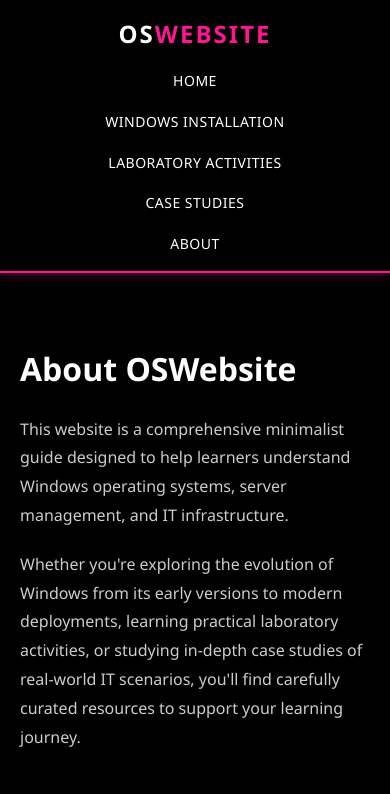
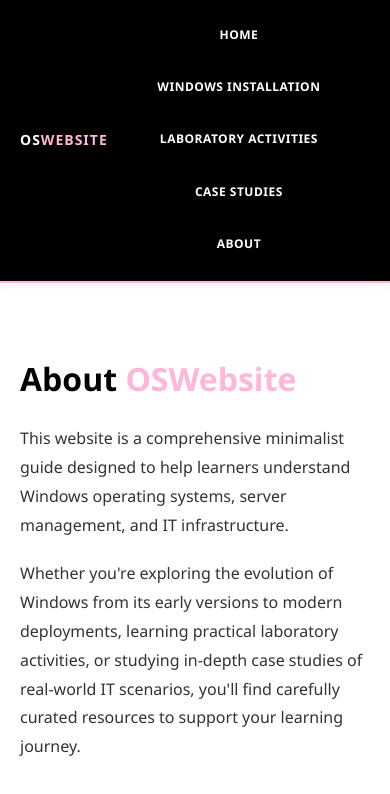
Before and after one commit to Jaqqqqqqq/OSWebsite, a plain HTML site: page about.html in a window 390 px wide. Drawn offline with Linux system fonts and the light colour scheme.

Commit message:
Update theme: white background, light pink accents, logo beside menu

```diff
--- a/style.css
+++ b/style.css
@@ -6,40 +6,41 @@
 
 body {
     font-family: 'Segoe UI', Tahoma, Geneva, Verdana, sans-serif;
-    background-color: #000000;
-    color: #ffffff;
+    background-color: #ffffff;
+    color: #000000;
     line-height: 1.6;
 }
 
 /* Header & Logo */
 header {
     background-color: #000000;
-    border-bottom: 2px solid #ff1493;
-    padding: 20px 40px;
+    border-bottom: 2px solid #ffb6d9;
+    padding: 15px 40px;
     position: sticky;
     top: 0;
     z-index: 1000;
-    box-shadow: 0 2px 10px rgba(255, 20, 147, 0.3);
+    box-shadow: 0 2px 10px rgba(255, 182, 217, 0.3);
 }
 
 .header-container {
     display: flex;
     align-items: center;
-    justify-content: space-between;
-    max-width: 1200px;
+    gap: 0;
+    max-width: 100%;
     margin: 0 auto;
 }
 
 .logo {
-    font-size: 32px;
+    font-size: 18px;
     font-weight: bold;
     color: #ffffff;
-    letter-spacing: 2px;
+    letter-spacing: 1px;
     text-transform: uppercase;
+    white-space: nowrap;
 }
 
 .logo span {
-    color: #ff1493;
+    color: #ffb6d9;
 }
 
 /* Navigation */
@@ -50,7 +51,7 @@ nav {
 nav ul {
     list-style: none;
     display: flex;
-    gap: 30px;
+    gap: 0;
     align-items: center;
 }
 
@@ -61,18 +62,26 @@ nav > ul > li {
 nav a {
     color: #ffffff;
     text-decoration: none;
-    font-size: 14px;
-    font-weight: 500;
+    font-size: 12px;
+    font-weight: 600;
     text-transform: uppercase;
     letter-spacing: 0.5px;
-    transition: color 0.3s ease;
-    padding: 8px 0;
-    border-bottom: 2px solid transparent;
+    transition: color 0.3s ease, background-color 0.3s ease;
+    padding: 15px 20px;
+    border-bottom: 3px solid transparent;
+    display: block;
 }
 
 nav a:hover {
-    color: #ff1493;
-    border-bottom: 2px solid #ff1493;
+    color: #ffb6d9;
+    background-color: #111111;
+    border-bottom: 3px solid #ffb6d9;
+}
+
+nav a.active {
+    color: #ffb6d9;
+    background-color: #111111;
+    border-bottom: 3px solid #ffb6d9;
 }
 
 /* Dropdown Menu */
@@ -86,13 +95,13 @@ nav ul ul {
     top: 100%;
     left: 0;
     background-color: #111111;
-    border: 1px solid #ff1493;
-    border-top: 3px solid #ff1493;
-    padding: 10px 0;
+    border: 1px solid #ffb6d9;
+    border-top: 3px solid #ffb6d9;
+    padding: 0;
     border-radius: 0;
     min-width: 200px;
     margin-top: 0;
-    box-shadow: 0 8px 16px rgba(255, 20, 147, 0.2);
+    box-shadow: 0 8px 16px rgba(255, 182, 217, 0.2);
 }
 
 nav ul ul li {
@@ -103,14 +112,15 @@ nav ul ul li a {
     display: block;
     padding: 12px 20px;
     color: #ffffff;
-    font-size: 13px;
+    font-size: 12px;
     text-transform: none;
     letter-spacing: 0;
+    border-bottom: none;
 }
 
 nav ul ul li a:hover {
     background-color: #1a1a1a;
-    color: #ff1493;
+    color: #ffb6d9;
     border-bottom: none;
 }
 
@@ -120,41 +130,46 @@ main {
     margin: 0 auto;
     padding: 60px 40px;
     min-height: calc(100vh - 200px);
+    background-color: #ffffff;
 }
 
 main h1 {
     font-size: 48px;
     margin-bottom: 30px;
-    color: #ffffff;
+    color: #000000;
     letter-spacing: 1px;
 }
 
 main h1 span {
-    color: #ff1493;
+    color: #ffb6d9;
 }
 
 main h2 {
     font-size: 32px;
     margin: 40px 0 20px 0;
-    color: #ffffff;
+    color: #000000;
+}
+
+main h2 span {
+    color: #ffb6d9;
 }
 
 main p {
     font-size: 16px;
-    color: #cccccc;
+    color: #333333;
     margin-bottom: 20px;
     line-height: 1.8;
 }
 
 /* Links in Content */
 a {
-    color: #ff1493;
+    color: #ffb6d9;
     text-decoration: none;
     transition: color 0.3s ease;
 }
 
 a:hover {
-    color: #ff69b4;
+    color: #ff88bb;
     text-decoration: underline;
 }
 
@@ -170,21 +185,21 @@ iframe {
 /* Responsive */
 @media (max-width: 768px) {
     header {
-        padding: 15px 20px;
+        padding: 10px 20px;
     }
 
     .header-container {
-        flex-direction: column;
-        gap: 15px;
+        flex-wrap: wrap;
+        gap: 0;
     }
 
     .logo {
-        font-size: 24px;
+        font-size: 14px;
     }
 
     nav ul {
         flex-direction: column;
-        gap: 15px;
+        gap: 0;
         width: 100%;
     }
 
```
